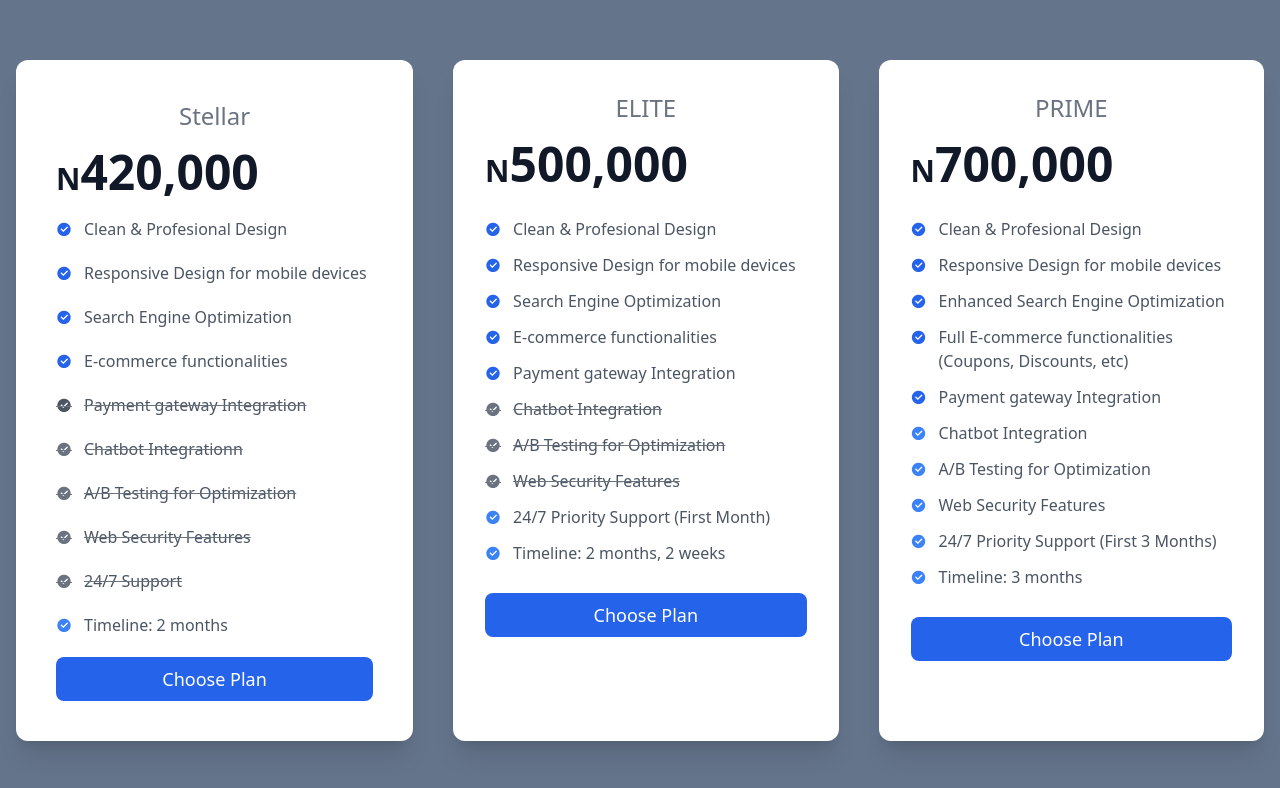
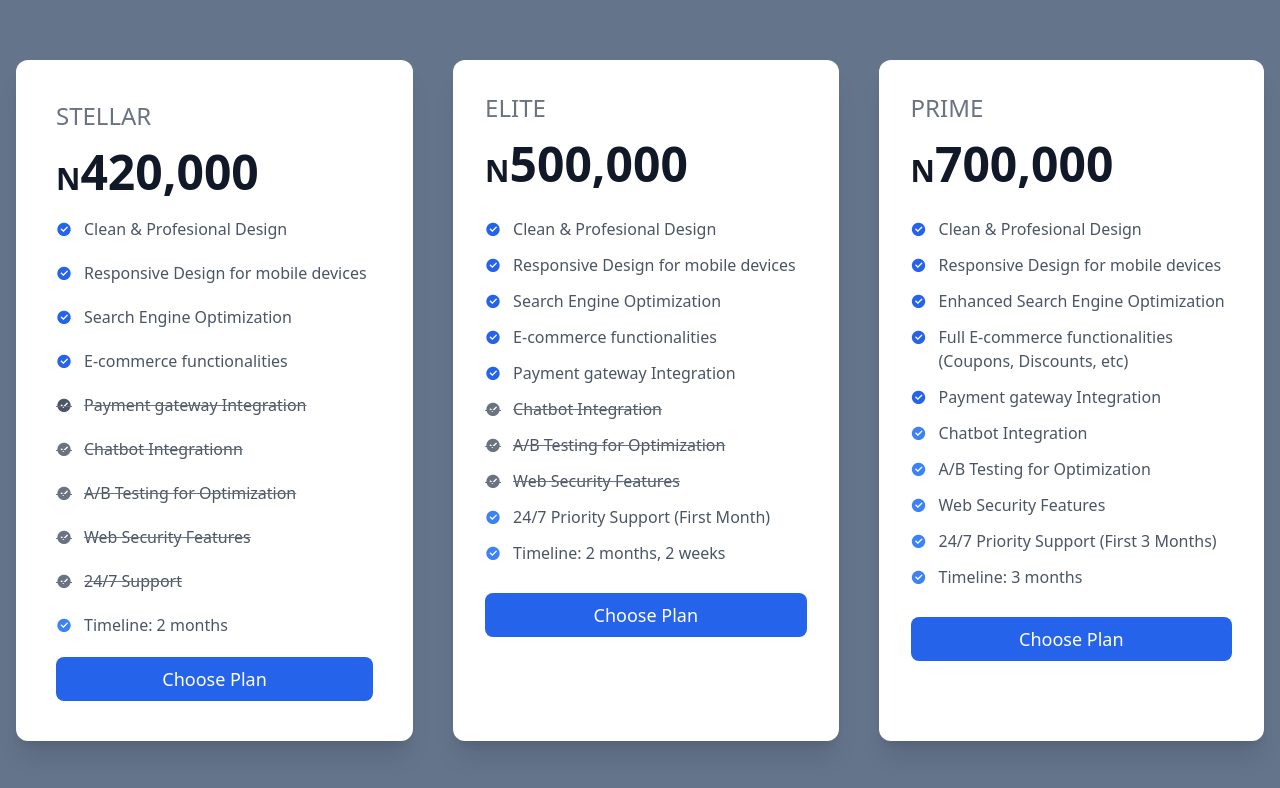
Before and after one commit to NsikanPatrick/pricing-table, a website: page public/index.html in a window 1280 px wide. Drawn offline with nearby package versions, Linux system fonts and the light colour scheme.

Commit message:
Correction on the caption

```diff
--- a/public/index.html
+++ b/public/index.html
@@ -12,10 +12,10 @@
 <body class="body">
     <div class="flex flex-col md:flex-row lg:flex-row gap-10 px-4">
         <div class="w-full bg-white p-10 rounded-xl shadow-xl">
-            <h5 class="mb-4 text-2xl font-medium text-gray-500 text-center">Stellar</h5>
+            <h5 class="mb-4 text-2xl font-medium text-gray-500">STELLAR</h5>
             <div class="flex items-baseline text-gray-900">
                 <span class="text-3xl font-semibold">N</span>
-                <span class="text-5xl font-extrabold">420,000</span>
+                <span class="text-5xl font-extrabold text-center">420,000</span>
                 <!-- <span class="text-xl ml-1 font-normal text-gray-500">/Month</span> -->
             </div>
             <ul class="space-y-5 my-5">
@@ -66,7 +66,7 @@
         </div>
 
         <div class="w-full bg-white p-8 rounded-xl shadow-xl">
-            <h5 class="mb-4 text-2xl font-medium text-gray-500 text-center">ELITE</h5>
+            <h5 class="mb-4 text-2xl font-medium text-gray-500">ELITE</h5>
             <div class="flex items-baseline text-gray-900">
                 <span class="text-3xl font-semibold">N</span>
                 <span class="text-5xl font-extrabold">500,000</span>
@@ -120,7 +120,7 @@
         </div>
 
         <div class="w-full bg-white p-8 rounded-xl shadow-xl">
-            <h5 class="mb-4 text-2xl font-medium text-gray-500 text-center">PRIME</h5>
+            <h5 class="mb-4 text-2xl font-medium text-gray-500">PRIME</h5>
             <div class="flex items-baseline text-gray-900">
                 <span class="text-3xl font-semibold">N</span>
                 <span class="text-5xl font-extrabold">700,000</span>
```
Also changed, not shown: index.html (+1 -1 lines).
